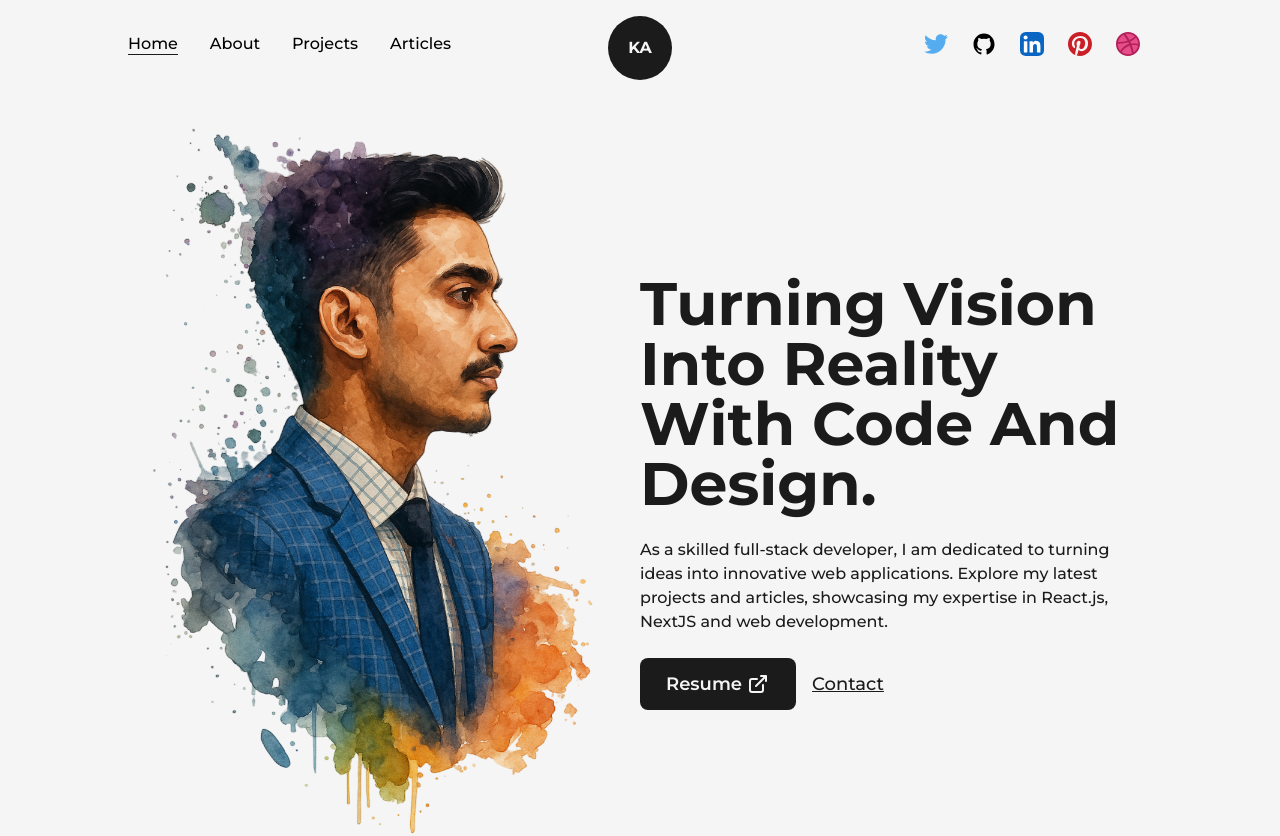
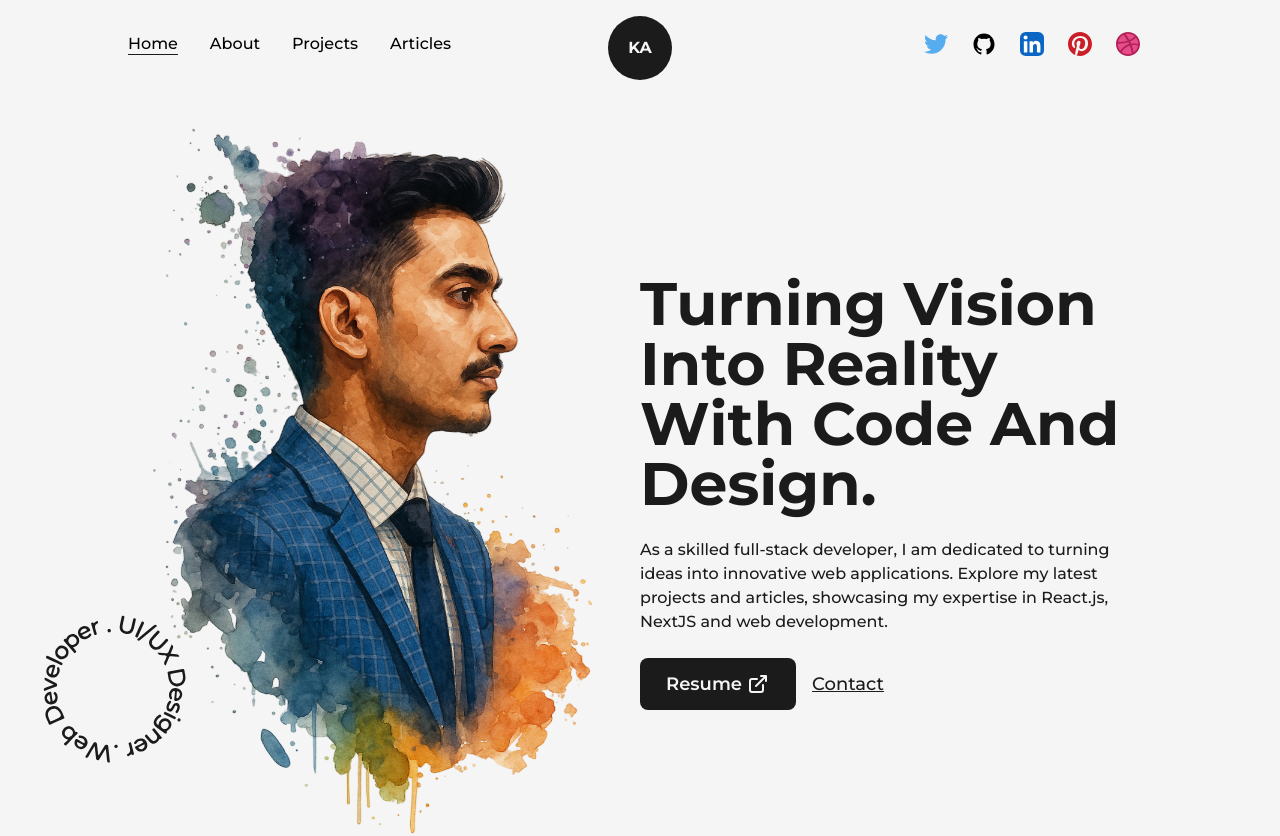
Before and after one commit to Kashan-2912/portfolio-website, a Next.js app: page / in a window 1280 px wide. Shown: the top 836 px of the page. Built offline with nearby package versions, Linux system fonts and the light colour scheme.

Commit message:
b4 hire me spinning

```diff
--- a/src/app/page.js
+++ b/src/app/page.js
@@ -1,4 +1,5 @@
 import AnimatedText from "@/components/AnimatedText";
+import HireMe from "@/components/HireMe";
 import { LinkArrow } from "@/components/Icons";
 import Layout from "@/components/Layout";
 import Image from "next/image";
@@ -34,6 +35,7 @@ export default function Home() {
             </div>
           </div>
         </Layout>
+        <HireMe />
     </main>
   );
 }
--- /dev/null
+++ b/src/components/HireMe.jsx
@@ -0,0 +1,14 @@
+import React from 'react'
+import { CircularText } from './Icons'
+
+const HireMe = () => {
+  return (
+    <div className='fixed left-4 bottom-4 flex items-center justify-center overflow-hidden'>
+        <div className='w-48 h-auto flex items-center justify-center relative'>
+            <CircularText className={'fill-dark aniamte-spin'} />
+        </div>
+    </div>
+  )
+}
+
+export default HireMe
```
Also changed, not shown: jsconfig.json (line endings or trailing spaces).
